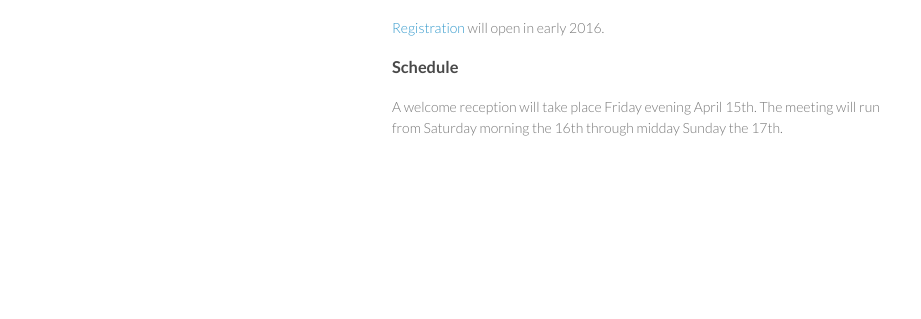
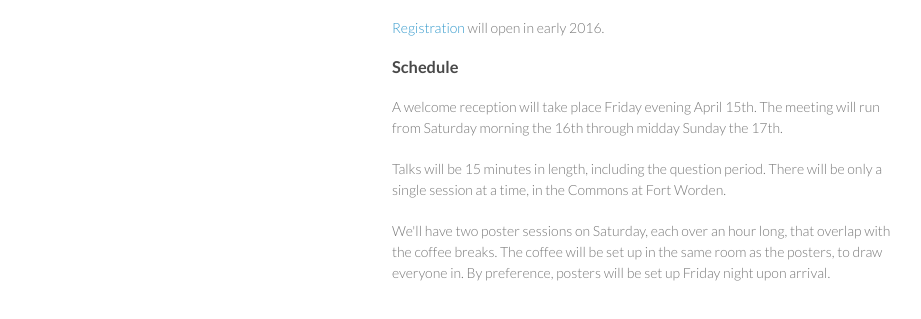
Before and after one commit to kvanraay/evowibo2016, a plain HTML site: page index.html in a window 1280 px wide. Shown: the part 325-644 px from the top of the page, without its empty margins (178-1099 px from the left). Drawn offline with Linux system fonts and the light colour scheme.

Commit message:
Update index.html

```diff
--- a/index.html
+++ b/index.html
@@ -37,6 +37,8 @@
 
 <h3>Schedule</h3>
 <p>A welcome reception will take place Friday evening April 15th. The meeting will run from Saturday morning the 16th through midday Sunday the 17th.</p>
+<p>Talks will be 15 minutes in length, including the question period. There will be only a single session at a time, in the Commons at Fort Worden. </p>
+<p>We'll have two poster sessions on Saturday, each over an hour long, that overlap with the coffee breaks. The coffee will be set up in the same room as the posters, to draw everyone in. By preference, posters will be set up Friday night upon arrival.</p>
       </footer>
     </div>
     <script src="javascripts/scale.fix.js"></script>
```
